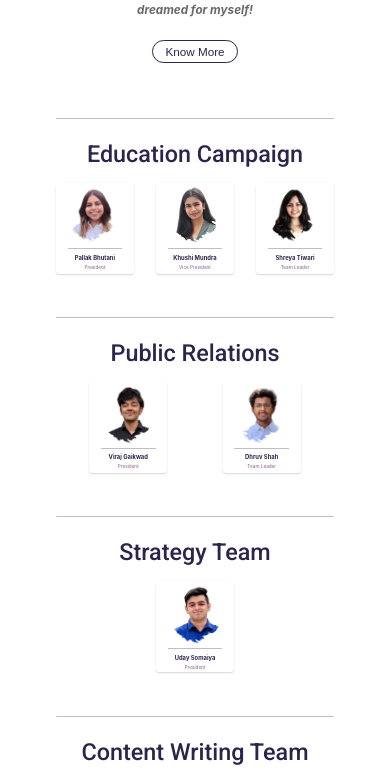
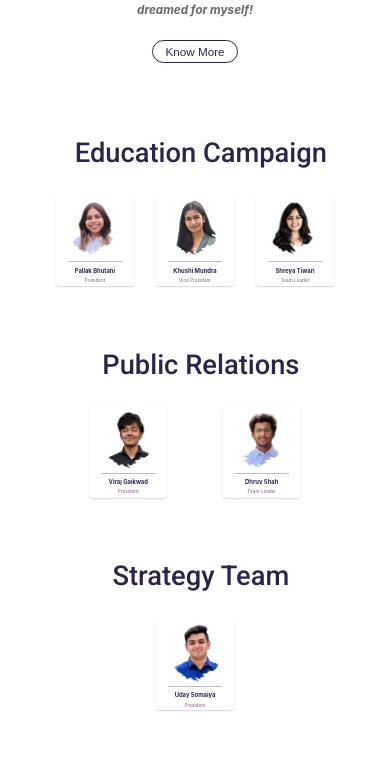
Before and after one commit to roshan1999/khayaal-react-webapp, a React (Create React App) app: page /members in a window 390 px wide. Shown: the part 1067-1842 px from the top of the page. Built offline with nearby package versions, Linux system fonts and the light colour scheme.

Commit message:
our teams - changed divider

```diff
--- a/src/Components/OurTeams/DividerAndHeading.css
+++ b/src/Components/OurTeams/DividerAndHeading.css
@@ -1,36 +1,60 @@
 .divhead {
   font-family: "Roboto", sans-serif;
   font-weight: 700;
-  line-height: 2.4vw;
+  /* line-height: 2.4vw; */
+  font-size: 1.6vw;
+  color: var(--primary-dark);
+  text-align: center;
   display: flex;
-  flex-direction: column;
+  flex-direction: row;
   justify-content: center;
   align-items: center;
   margin-top:0.4vw;
   margin-bottom:1vw;
 }
-.page-divider {
+.divhead::before,
+.divhead::after {
+  content: '';
+  height: 1px;
+  background-color: rgba(46, 36, 75, 0.3);
+  flex-grow: 0.425;
+}
+
+.divhead::before {
+  margin-right: 1vw;
+  margin-left:3vw;
+}
+
+.divhead::after {
+  margin-left: 1vw;
+}
+/* .page-divider {
   width: 77.5%;
   border-bottom: 1px solid rgba(46, 36, 75, 0.3);
-  margin-bottom: 3vw;
+  margin-bottom: 0;
   margin-top:1vw;
 }
 .section-heading h2 {
   font-size: 2.4vw;
   color: var(--primary-dark);
   text-align: center;
-}
+} */
 @media screen and (max-width:900px) {
-  .section-heading h2{
-  font-size: 3vw;
+  .divhead h2{
+  font-size: 3.1vw;
     font-weight: 500;
   }
+
 }
 @media screen and (max-width:600px){
 
-  .section-heading h2{
+  .divhead h2{
 
-    font-size: 6vw;
+    font-size: 7vw;
+  }
+  .divhead::before,.divhead::after {
+    content: '';
+  height: 0;
   }
 
 }
--- a/src/Components/OurTeams/DividerAndHeading.jsx
+++ b/src/Components/OurTeams/DividerAndHeading.jsx
@@ -2,11 +2,11 @@ import "./DividerAndHeading.css";
 const DividerAndHeading = (props) => {
   return (
     <div className="divhead">
-      <div className="page-divider"></div>
-      <div className="section-heading">
+      {/* <div className="page-divider"></div>
+      <div className="section-heading"> */}
         <h2>{props.sectionHeading}</h2>
       </div>
-    </div>
+    // </div>
   );
 };
 
```
